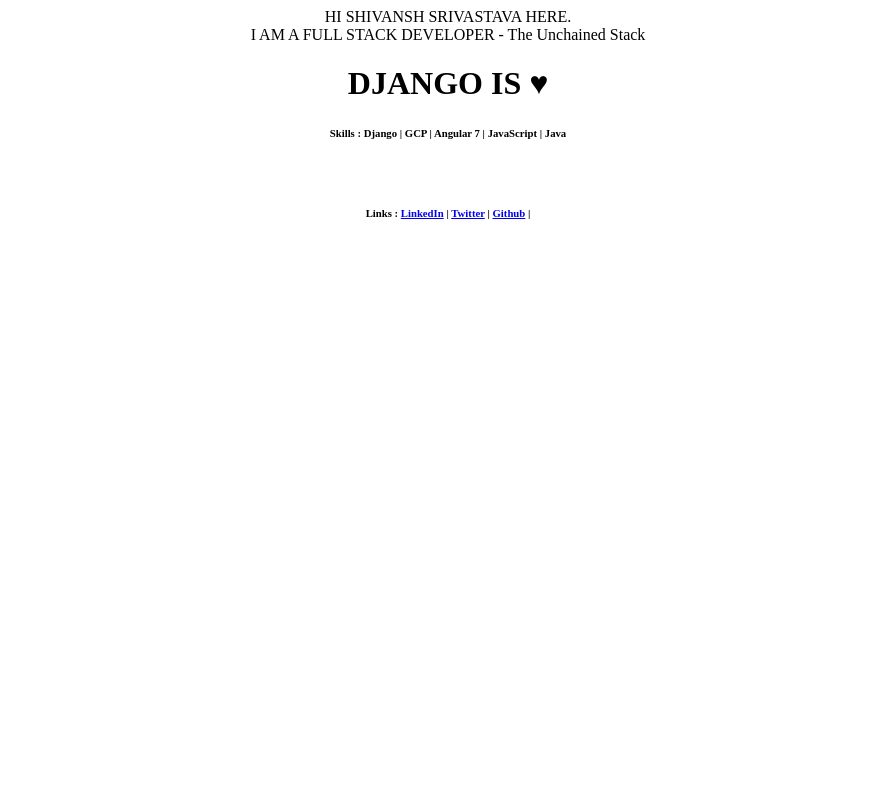
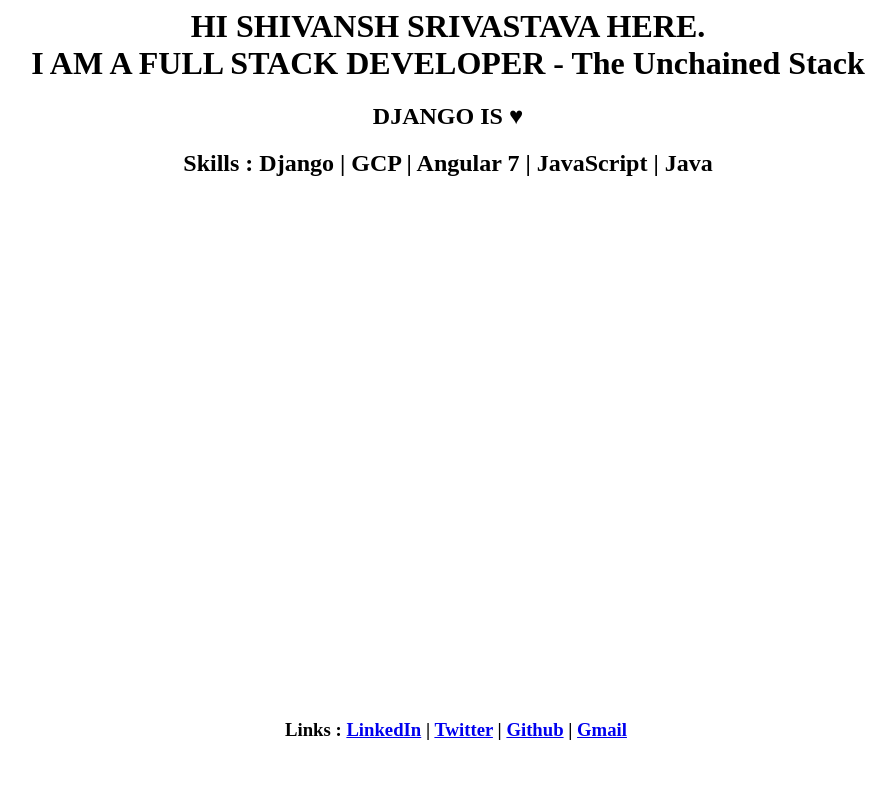
Before and after one commit to Shivansh2407/Autocomplete-jQuery, a plain HTML site: page Index.html in a window 1280 px wide. Shown: the whole page, without its empty margins (192-1088 px from the left). Drawn offline with Linux system fonts and the light colour scheme.

Commit message:
Update Index.html

```diff
--- a/Index.html
+++ b/Index.html
@@ -1,14 +1,26 @@
 <html>
 <head>
 <title>My First Page</title>
+<style>
+  footer{
+  position:absolute;
+  bottom:0;
+  width:100%;
+  height:100px;
+}
+</style>
 </head>
 <body>
-  <Center>
+<Center>
+<H1><b>
 HI SHIVANSH SRIVASTAVA HERE.<br>
 I AM A FULL STACK DEVELOPER - The Unchained Stack
-<H1><b>DJANGO IS &hearts;<b></H1>
-<H6><b>Skills : Django | GCP | Angular 7 | JavaScript | Java</b></H6><br>
-<H6><b>Links : <a href="linkedin.com/in/shivansh-srivastava24/">LinkedIn</a> | <a href="https://twitter.com/Shivans01939094">Twitter</a> | <a href="https://github.com/Shivansh2407">Github</a> | <a href="mailto:shivanshsrivastava2000@gmail.com>Gmail</a></b></H6>
-  </Center>
+</b></H1>
+<H2><b>DJANGO IS &hearts;<b></H2>
+<H2><b>Skills : Django | GCP | Angular 7 | JavaScript | Java</b></H2><br>
+<footer>
+<H3><b>Links : <a href="https://linkedin.com/in/shivansh-srivastava24/">LinkedIn</a> | <a href="https://twitter.com/Shivans01939094">Twitter</a> | <a href="https://github.com/Shivansh2407">Github</a> | <a href="mailto:shivanshsrivastava2000@gmail.com">Gmail</a></b></H3>
+</footer>
+</Center>
 </body>
 </html>
```
